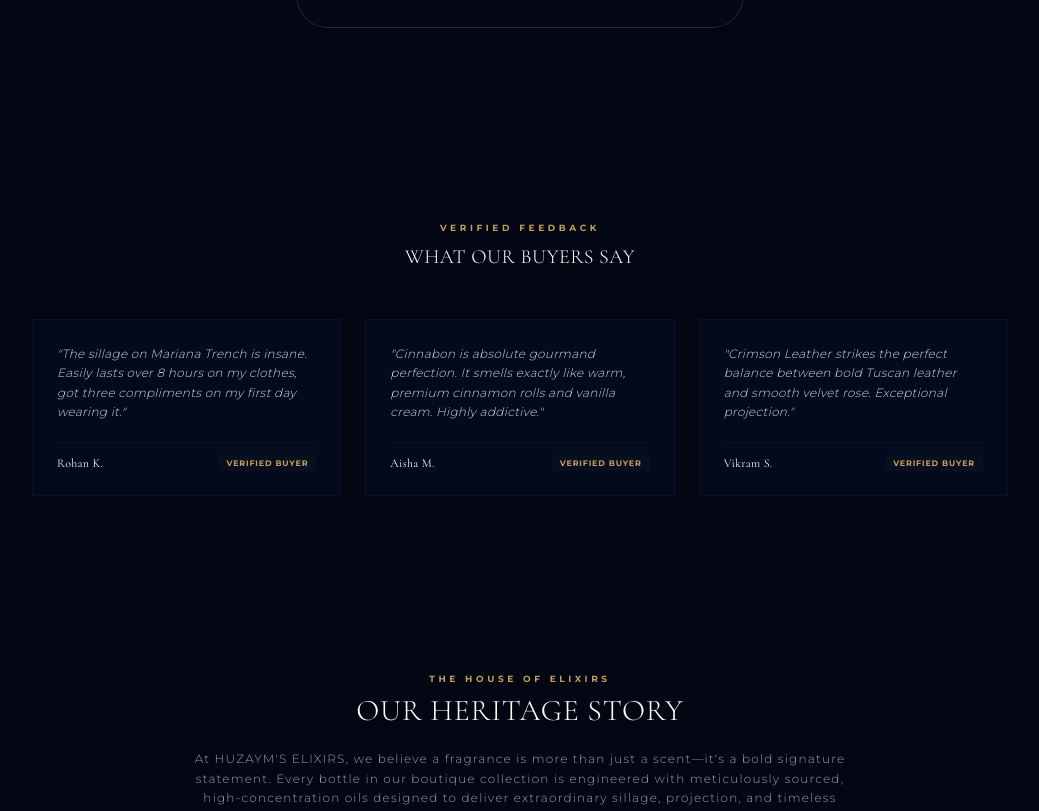
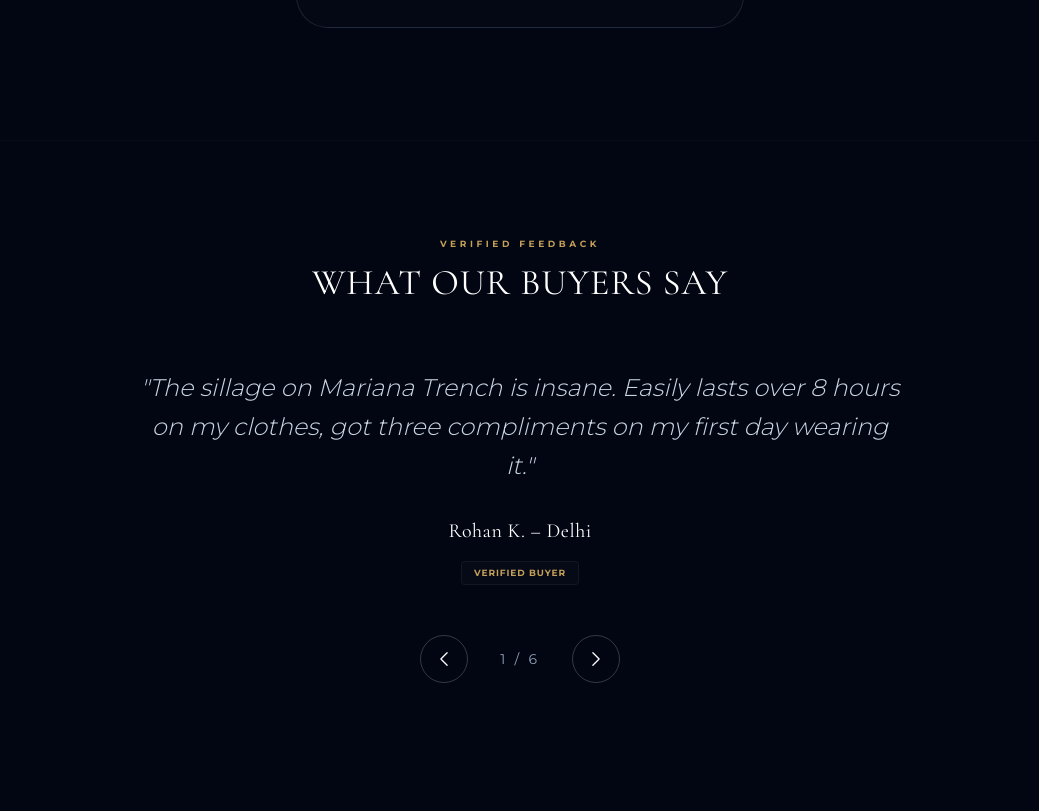
Before and after one commit to bilalk0571-coder/huzayms, a Next.js app: page / in a window 1280 px wide. Shown: the part 2888-3699 px from the top of the page, without its empty margins (120-1159 px from the left). Built offline with nearby package versions, Linux system fonts and the light colour scheme.

Commit message:
Updated Reviews

```diff
--- a/components/home/Reviews.tsx
+++ b/components/home/Reviews.tsx
@@ -1,44 +1,139 @@
-import React from "react";
+"use client";
+
+import { useState } from "react";
 
 const REVIEWS = [
   {
-    quote: "The sillage on Mariana Trench is insane. Easily lasts over 8 hours on my clothes, got three compliments on my first day wearing it.",
     author: "Rohan K.",
-    badge: "Verified Buyer"
+    location: "Delhi",
+    quote: "The sillage on Mariana Trench is insane. Easily lasts over 8 hours on my clothes, got three compliments on my first day wearing it."
   },
   {
-    quote: "Cinnabon is absolute gourmand perfection. It smells exactly like warm, premium cinnamon rolls and vanilla cream. Highly addictive.",
     author: "Aisha M.",
-    badge: "Verified Buyer"
+    location: "Mumbai",
+    quote: "Cinnabon is absolute gourmand perfection. It smells exactly like warm, premium cinnamon rolls and vanilla cream. Highly addictive."
   },
   {
-    quote: "Crimson Leather strikes the perfect balance between bold Tuscan leather and smooth velvet rose. Exceptional projection.",
     author: "Vikram S.",
-    badge: "Verified Buyer"
+    location: "Bangalore",
+    quote: "Crimson Leather strikes the perfect balance between bold Tuscan leather and smooth velvet rose. Exceptional projection."
+  },
+  {
+    author: "Kabir T.",
+    location: "Pune",
+    quote: "Absolutely blown away by the quality. These fragrances easily compete with my niche designer collection. Will definitely be ordering again."
+  },
+  {
+    author: "Neha R.",
+    location: "Hyderabad",
+    quote: "The discovery trio was the perfect introduction. Each scent tells a completely different story. Mariana Trench is my absolute favorite."
+  },
+  {
+    author: "Arjun D.",
+    location: "Chennai",
+    quote: "Fast shipping and incredible packaging. The scent profile of Crimson Leather is deep, smoky, and extremely sophisticated."
   }
 ];
 
 export default function Reviews() {
+  const [currentIndex, setCurrentIndex] = useState(0);
+
+  const handleNext = () => {
+    setCurrentIndex((prevIndex) =>
+      prevIndex === REVIEWS.length - 1 ? 0 : prevIndex + 1
+    );
+  };
+
+  const handlePrev = () => {
+    setCurrentIndex((prevIndex) =>
+      prevIndex === 0 ? REVIEWS.length - 1 : prevIndex - 1
+    );
+  };
+
   return (
-    <section className="py-20 bg-[#020612] border-t border-white/[0.02]">
-      <div className="max-w-5xl mx-auto px-6">
-        <div className="text-center mb-12">
-          <span className="text-[9px] font-bold text-[#C5A059] tracking-[0.4em] uppercase block mb-2">Verified Feedback</span>
-          <h3 className="text-xl font-serif font-light text-white tracking-wide uppercase">What Our Buyers Say</h3>
+    <section className="py-24 bg-[#020612] border-t border-white/[0.02]">
+      <div className="max-w-4xl mx-auto px-6">
+
+        {/* Headings */}
+        <div className="text-center mb-16">
+          <span className="text-[9px] font-bold text-[#C5A059] tracking-[0.4em] uppercase block mb-3">
+            Verified Feedback
+          </span>
+          <h2 className="text-3xl md:text-4xl font-serif text-white tracking-wide uppercase">
+            What Our Buyers Say
+          </h2>
         </div>
-        <div className="grid grid-cols-1 md:grid-cols-3 gap-6">
-          {REVIEWS.map((rev, i) => (
-            <div key={i} className="bg-[#030a1c] border border-white/[0.03] p-6 flex flex-col justify-between">
-              <p className="text-slate-300 font-light italic text-xs leading-relaxed tracking-wide">
-                "{rev.quote}"
+
+        {/* Fixed-height relative container ensures the layout doesn't jump up and down
+          when switching between reviews of slightly different lengths.
+          Absolute positioning of children allows for smooth crossfade transitions.
+        */}
+        <div className="relative w-full h-[320px] sm:h-[250px] md:h-[220px] flex items-center justify-center">
+          {REVIEWS.map((review, index) => (
+            <div
+              key={index}
+              className={`absolute inset-0 flex flex-col items-center justify-center transition-opacity duration-700 ease-in-out ${
+                index === currentIndex
+                  ? "opacity-100 z-10 pointer-events-auto"
+                  : "opacity-0 z-0 pointer-events-none"
+              }`}
+            >
+              <p className="text-lg md:text-2xl text-slate-300 font-light text-center leading-relaxed max-w-3xl mb-8 italic">
+                "{review.quote}"
               </p>
-              <div className="mt-5 flex items-center justify-between pt-3 border-t border-white/[0.03]">
-                <span className="text-xs font-serif text-white tracking-wide">{rev.author}</span>
-                <span className="text-[8px] font-bold text-[#C5A059] bg-white/[0.02] px-2 py-0.5 uppercase tracking-widest">{rev.badge}</span>
-              </div>
+
+              <h3 className="text-lg md:text-xl font-serif text-white mb-4 tracking-wide">
+                {review.author} – {review.location}
+              </h3>
+
+              <span className="text-[9px] font-bold text-[#C5A059] bg-white/[0.02] border border-white/[0.05] px-3 py-1 uppercase tracking-widest rounded-sm">
+                Verified Buyer
+              </span>
             </div>
           ))}
         </div>
+
+        {/* Carousel Controls */}
+        <div className="flex items-center justify-center gap-8 mt-12">
+          <button
+            onClick={handlePrev}
+            className="w-12 h-12 rounded-full border border-white/20 flex items-center justify-center text-white hover:border-[#D4AF37] hover:text-[#D4AF37] transition-all duration-300 group"
+            aria-label="Previous Review"
+          >
+            <svg
+              xmlns="http://www.w3.org/2000/svg"
+              fill="none"
+              viewBox="0 0 24 24"
+              strokeWidth={1.5}
+              stroke="currentColor"
+              className="w-5 h-5 group-hover:-translate-x-1 transition-transform"
+            >
+              <path strokeLinecap="round" strokeLinejoin="round" d="M15.75 19.5L8.25 12l7.5-7.5" />
+            </svg>
+          </button>
+
+          <span className="text-slate-400 text-sm tracking-[0.2em]">
+            {currentIndex + 1} / {REVIEWS.length}
+          </span>
+
+          <button
+            onClick={handleNext}
+            className="w-12 h-12 rounded-full border border-white/20 flex items-center justify-center text-white hover:border-[#D4AF37] hover:text-[#D4AF37] transition-all duration-300 group"
+            aria-label="Next Review"
+          >
+            <svg
+              xmlns="http://www.w3.org/2000/svg"
+              fill="none"
+              viewBox="0 0 24 24"
+              strokeWidth={1.5}
+              stroke="currentColor"
+              className="w-5 h-5 group-hover:translate-x-1 transition-transform"
+            >
+              <path strokeLinecap="round" strokeLinejoin="round" d="M8.25 4.5l7.5 7.5-7.5 7.5" />
+            </svg>
+          </button>
+        </div>
+
       </div>
     </section>
   );
```
